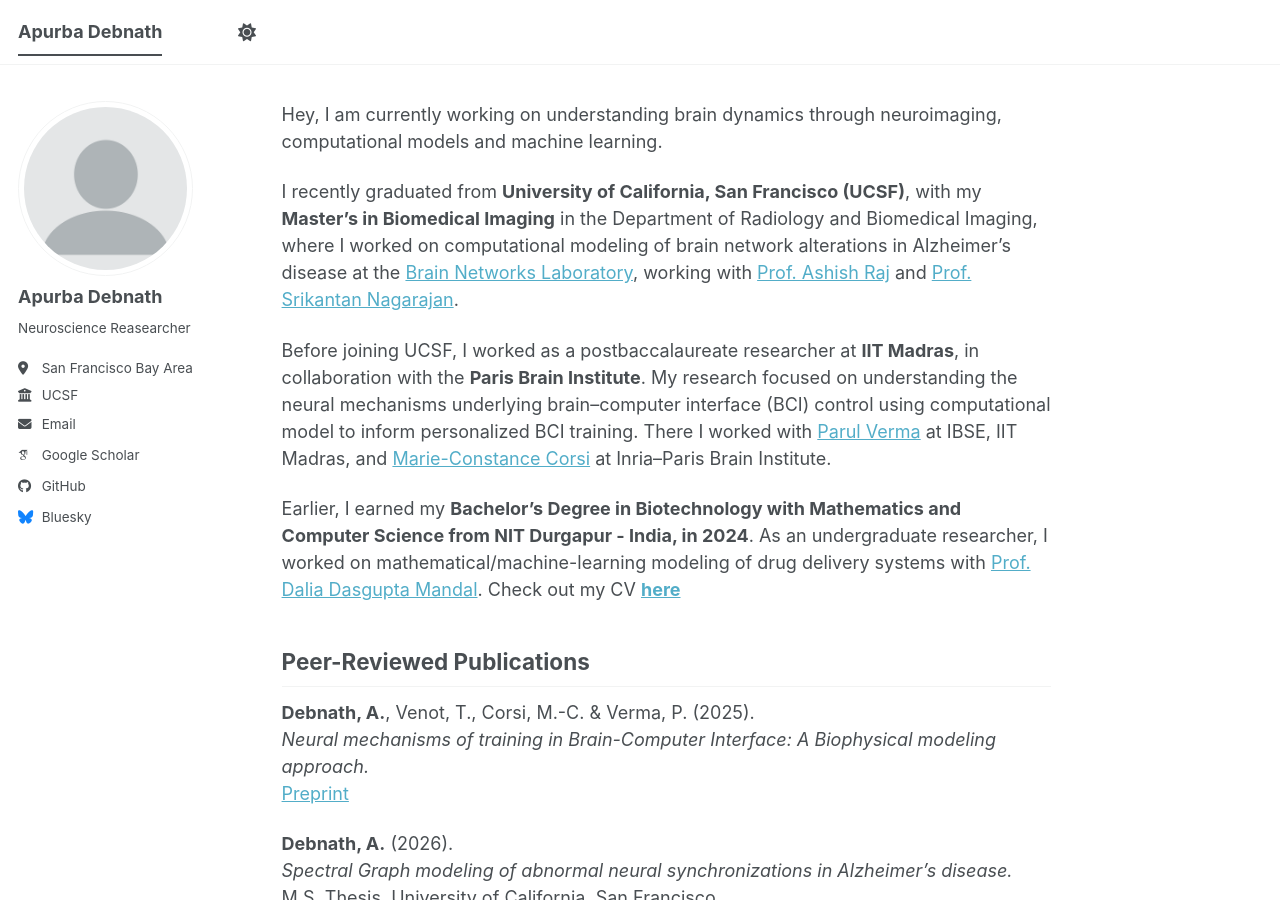
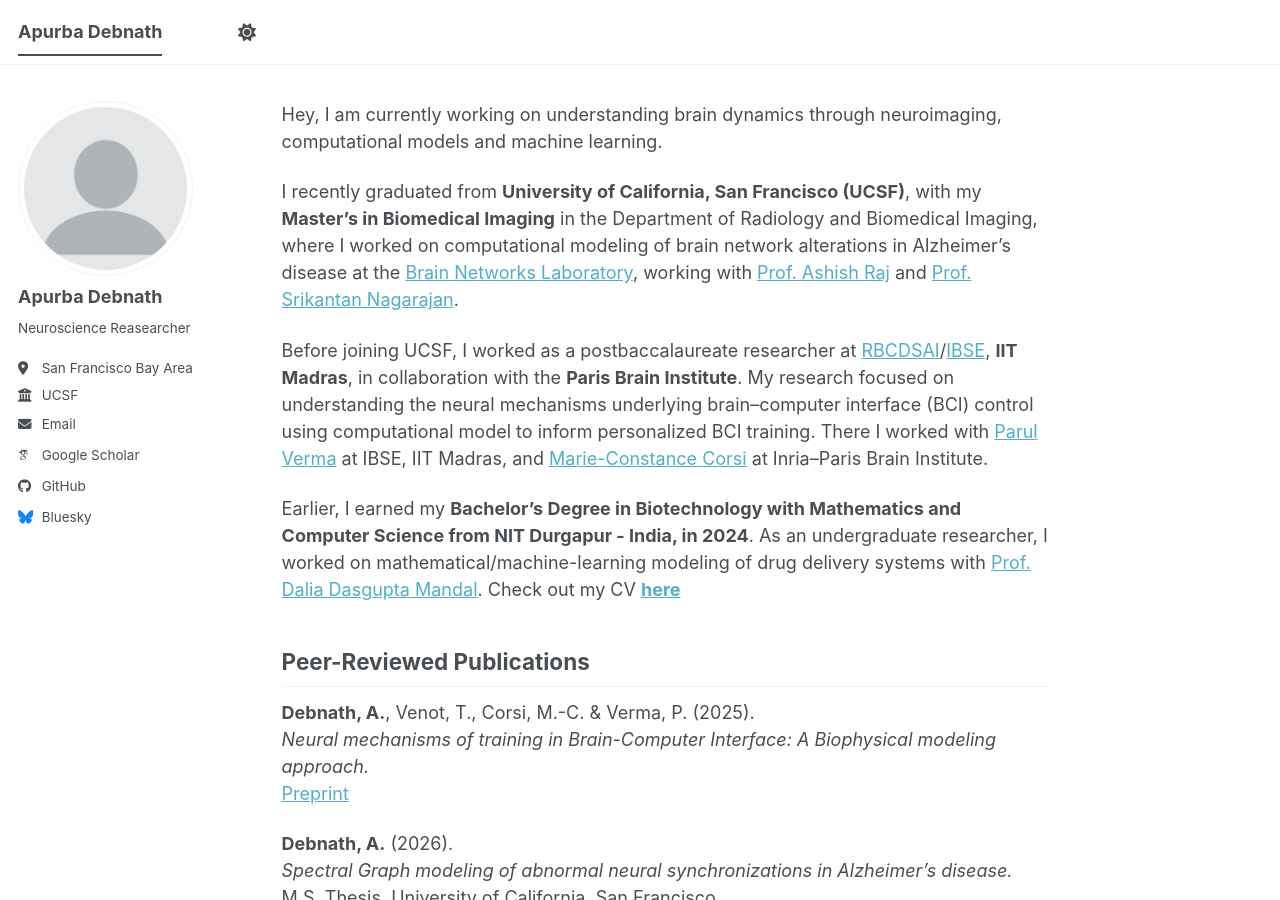
Before and after one commit to ApurbaApd/ApurbaApd.github.io, a Jekyll site: the page built from _pages/about.md, in a window 1280 px wide and 900 px high. Built offline with Jekyll 4.4.1, drawn with Linux system fonts in a browser that asks for light colours; some web fonts are replaced; a script bundle is joined from its source files by our own code; library files that are not in the unit come from our copies.

Commit message:
Update previous research affiliation in about.md
Updated the affiliation details for previous research experience.

```diff
--- a/_pages/about.md
+++ b/_pages/about.md
@@ -13,7 +13,7 @@ brain network alterations in Alzheimer's disease at the
 [Prof. Ashish Raj](https://radiology.ucsf.edu/people/ashish-raj) and
 [Prof. Srikantan Nagarajan](https://radiology.ucsf.edu/people/srikantan-nagarajan).
 
-Before joining UCSF, I worked as a postbaccalaureate researcher at **IIT Madras**, in
+Before joining UCSF, I worked as a postbaccalaureate researcher at [RBCDSAI](https://rbcdsai.iitm.ac.in/)/[IBSE](https://ibse.iitm.ac.in), **IIT Madras**, in
 collaboration with the **Paris Brain Institute**. My research focused on
 understanding the neural mechanisms underlying brain–computer interface
 (BCI) control using computational model to inform personalized BCI
```
